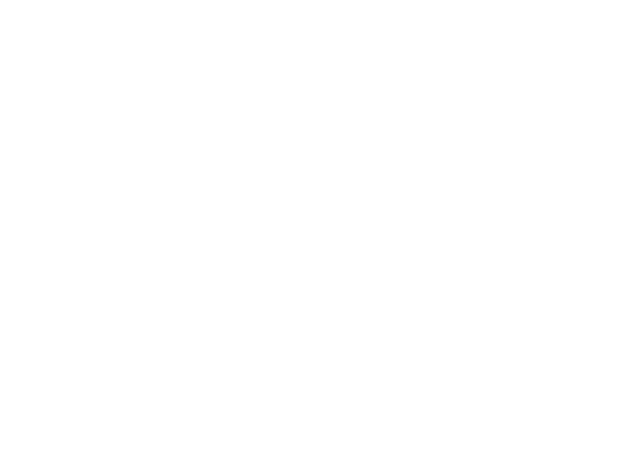
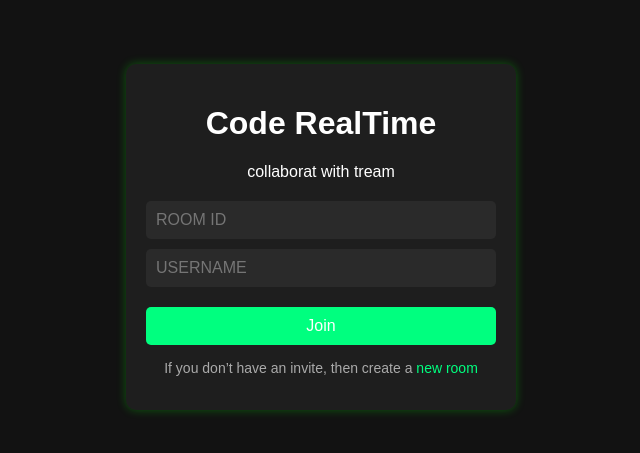
Before and after one commit to SATYAM9717069261/SyncEditor, a React (Create React App) app in the folder FrontEnd/: page / in a window 1280 px wide. Shown: the part 163-616 px from the top of the page, without its empty margins (319-959 px from the left). Built offline with nearby package versions, Linux system fonts and the light colour scheme.

Commit message:
Add landing Page with Validation

```diff
--- a/FrontEnd/src/App.css
+++ b/FrontEnd/src/App.css
@@ -1,3 +1,12 @@
+body {
+  background-color: #121212;
+  font-family: Arial, sans-serif;
+  display: flex;
+  justify-content: center;
+  align-items: center;
+  height: 100vh;
+  margin: 0;
+}
 .App {
   text-align: center;
 }
--- a/FrontEnd/src/Components/Home.js
+++ b/FrontEnd/src/Components/Home.js
@@ -1,6 +1,127 @@
 import styles from "./home.module.css"
+import { generateUniqueRoomID, update, validateData } from "./common"
+import { useState } from "react"
+
 export function Main() {
-    return <div className={styles.homeContainer}>
-        <h4 className="MainLabel"></h4>
-    </div>
+    const [roomID, setRoomID] = useState({
+        text: "",
+        errorState: {
+            text: "",
+            css: {}
+        }
+    })
+    const [name, setName] = useState({
+        text: "",
+        errorState: {
+            text: "",
+            css: {}
+        }
+    })
+    return <div className={styles.container}>
+        <div className={styles.card}>
+            {/* Logo and Title */}
+            <div className="header">
+                <h1>Code RealTime</h1>
+                <p>collaborat with tream</p>
+            </div>
+
+            {/* Input Fields */}
+            <div className={styles["input-container"]}>
+                <input type="text" style={{ ...roomID?.errorState?.css ?? {} }}
+                    value={roomID?.text}
+                    placeholder={roomID?.errorState?.text || "ROOM ID"}
+                    className={styles["input-field"]}
+                    onChange={(event) => {
+                        setRoomID(prev => {
+                            return update(prev, {
+                                text: { $set: event.target.value },
+                                errorState: {
+                                    text: { $set: "" },
+                                    css: { $set: {} }
+                                }
+                            })
+                        })
+                    }}
+                    onClick={() => {
+                        setRoomID(prev => {
+                            return update(prev, {
+                                errorState: {
+                                    text: { $set: "" }
+                                }
+                            })
+                        })
+                    }}
+                />
+                <input type="text" style={{ ...name?.errorState?.css ?? {} }}
+                    value={name?.text}
+                    placeholder={name?.errorState?.text || "USERNAME"}
+                    className={styles["input-field"]}
+                    onChange={(event) => {
+                        setName(prev => {
+                            return update(prev, {
+                                text: { $set: event.target.value },
+                                errorState: {
+                                    text: { $set: "" },
+                                    css: { $set: {} }
+                                }
+                            })
+                        })
+                    }}
+                    onClick={() => {
+                        setName(prev => {
+                            return update(prev, {
+                                errorState: {
+                                    text: { $set: "" }
+                                }
+                            })
+                        })
+                    }}
+                />
+            </div>
+
+            {/* Join Button */}
+            <button className={styles["join-button"]} onClick={() => {
+                if (validateData(roomID.text) && validateData(name.text)) {
+                } else {
+                    if (!validateData(roomID.text)) {
+                        setRoomID(prev => {
+                            return update(prev, {
+                                errorState: {
+                                    css: { $set: { color: "red", border: "1px solid red" } },
+                                    text: { $set: "Enter Room ID" },
+                                }
+                            })
+
+                        })
+                    }
+                    if (!validateData(name.text)) {
+                        setName(prev => {
+                            return update(prev, {
+                                errorState: {
+                                    css: { $set: { color: "red", border: "1px solid red" } },
+                                    text: { $set: "Enter Your Name " },
+                                }
+                            })
+
+                        })
+                    }
+                }
+            }}>Join</button>
+
+            {/* Create Room Link */}
+            <p className={styles.footer}>
+                If you don’t have an invite, then create a
+                <span className={styles.link} onClick={() => {
+                    setRoomID(prev => {
+                        return update(prev, {
+                            text: { $set: generateUniqueRoomID() }, errorState: {
+                                text: { $set: "" },
+                                css: { $set: {} }
+                            }
+                        })
+                    })
+                }} > new room</span>
+            </p>
+        </div>
+    </div >
 }
--- /dev/null
+++ b/FrontEnd/src/Components/common.js
@@ -0,0 +1,54 @@
+export function generateUniqueRoomID() {
+    const timestamp = Date.now().toString(36); // Convert current time to base36
+    const randomPart = Math.random().toString(36).substring(2, 10); // Generate random string
+    return (timestamp + randomPart).substring(0, 16); // Ensure it's 16 characters long
+}
+export function update(data, command) {
+    for (const [key, value] of Object.entries(command)) {
+        switch (key) {
+            case '$push':
+                return [...data, ...value];
+            case '$set':
+                return value;
+            case '$merge':
+                if (!(data instanceof Object)) {
+                    throw Error("bad merge");
+                }
+                return { ...data, ...value };
+            case '$apply':
+                return value(data);
+            default:
+                if (data instanceof Array) {
+                    const res = [...data];
+                    res[key] = update(data[key], value);
+                    return res;
+                } else {
+                    const res = { ...data }
+                    for (const key of Object.keys(command)) {
+                        res[key] = update(res[key], command[key])
+                    }
+                    return res
+                }
+        }
+    }
+}
+export function validateData(data) {
+    /** don't Add data == 0 return true; */
+    if (data == undefined)
+        return false;
+    if (data == null)
+        return false;
+    if (data == "")
+        return false;
+    if (data == "undefined")
+        return false;
+    if (data == "null")
+        return false;
+    if (data == "NaN" || data == "NA")
+        return false;
+    if (data == "false")
+        return false;
+    return true;
+}
+
+//console.log(generateUniqueString());
--- a/FrontEnd/src/Components/home.module.css
+++ b/FrontEnd/src/Components/home.module.css
@@ -1,3 +1,82 @@
-.homeContainer{
-    color:red
+
+
+.container {
+  display: flex;
+  justify-content: center;
+  align-items: center;
+  height: 100vh;
 }
+
+.card {
+  background-color: #1e1e1e;
+  padding: 20px;
+  border-radius: 10px;
+  box-shadow: 0px 0px 10px rgba(0, 255, 0, 0.3);
+  text-align: center;
+  color: white;
+  width: 350px;
+}
+
+.header h1 {
+  color: #00ff7f;
+  margin-bottom: 5px;
+}
+
+.header p {
+  color: #aaaaaa;
+  font-size: 14px;
+}
+
+.input-container {
+  display: flex;
+  flex-direction: column;
+  gap: 10px;
+  margin-top: 20px;
+}
+
+.input-field {
+  padding: 10px;
+  border-radius: 5px;
+  border: none;
+  background: #2a2a2a;
+  color: white;
+  outline: none;
+  font-size: 16px;
+}
+
+.input-field:focus {
+  border: 1px solid #00ff7f;
+}
+
+.join-button {
+  margin-top: 20px;
+  background-color: #00ff7f;
+  color: white;
+  border: none;
+  padding: 10px;
+  border-radius: 5px;
+  font-size: 16px;
+  cursor: pointer;
+  transition: 0.3s;
+  width: 100%;
+}
+
+.join-button:hover {
+  background-color: #00cc66;
+}
+
+.footer {
+  margin-top: 15px;
+  color: #aaaaaa;
+  font-size: 14px;
+}
+
+.footer .link {
+  color: #00ff7f;
+  text-decoration: none;
+}
+
+.footer .link:hover {
+  text-decoration: underline;
+  cursor:pointer;
+}
```
Also changed, not shown: FrontEnd/package.json (line endings or trailing spaces), 2 other files (tests, documents, lock files or other folders).
